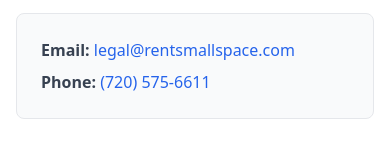
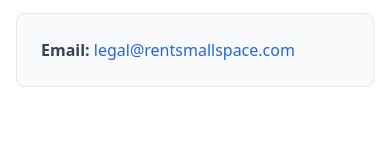
Before and after one commit to rentsmallspace/leasesmallspace-next, a Next.js app: page /terms in a window 390 px wide. Shown: the part 2588-2748 px from the top of the page. Built offline with nearby package versions, Linux system fonts and the light colour scheme; no server answers.

Commit message:
rm phone number from t and cs

```diff
--- a/app/terms/page.tsx
+++ b/app/terms/page.tsx
@@ -87,16 +87,10 @@ export default function TermsPage() {
           <h2 className="text-2xl font-semibold text-gray-900 mt-8 mb-4">10. Contact Information</h2>
           <p className="text-gray-700 mb-4">For questions about these Terms of Use, please contact us at:</p>
           <div className="bg-gray-50 border border-gray-200 rounded-lg p-6">
-            <p className="text-gray-700 mb-2">
+            <p className="text-gray-700 mb-0">
               <strong>Email:</strong>{" "}
               <a href="mailto:legal@rentsmallspace.com" className="text-blue-600 hover:text-blue-800">
                 legal@rentsmallspace.com
-              </a>
-            </p>
-            <p className="text-gray-700 mb-0">
-              <strong>Phone:</strong>{" "}
-              <a href="tel:+17205756611" className="text-blue-600 hover:text-blue-800">
-                (720) 575-6611
               </a>
             </p>
           </div>
```
